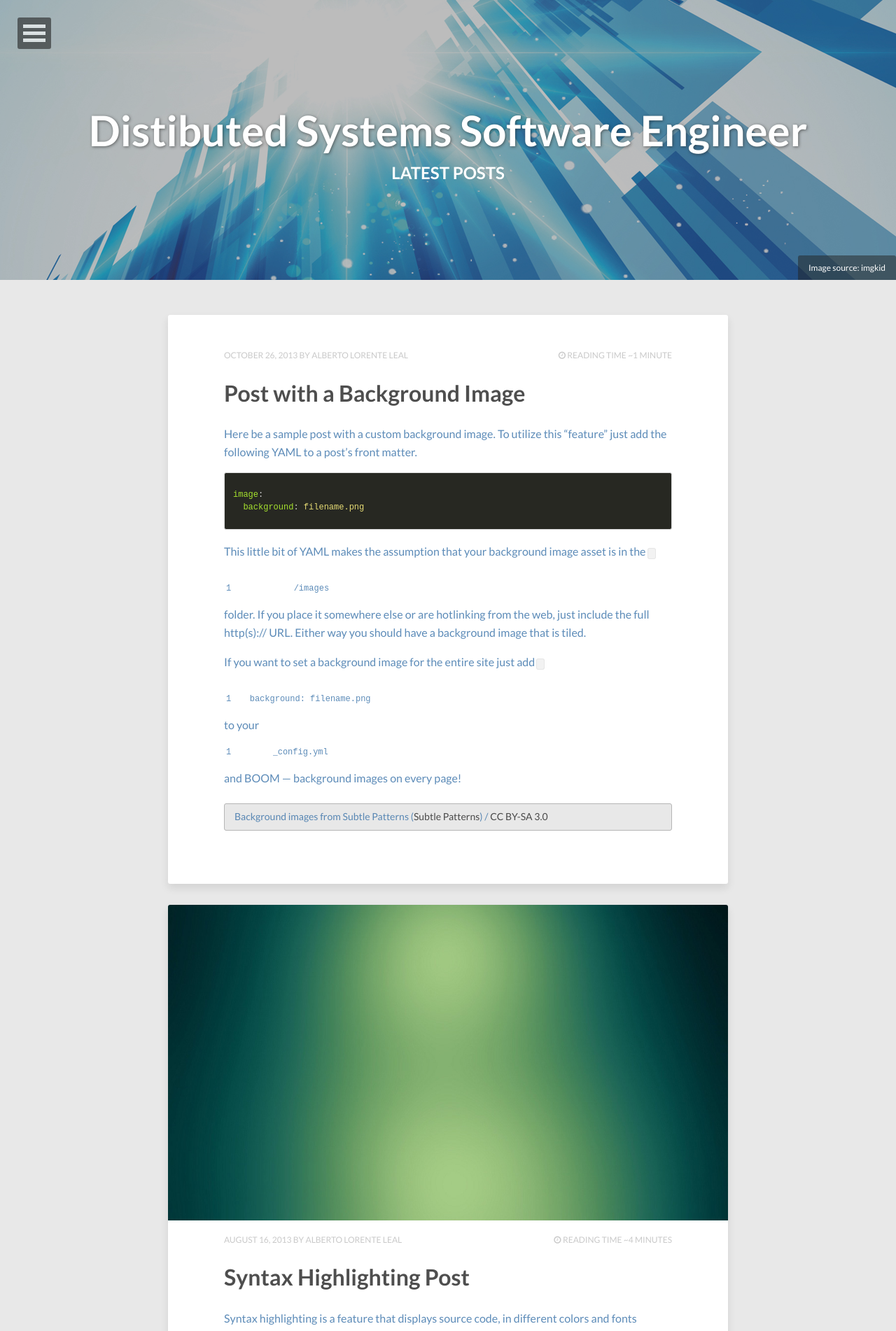
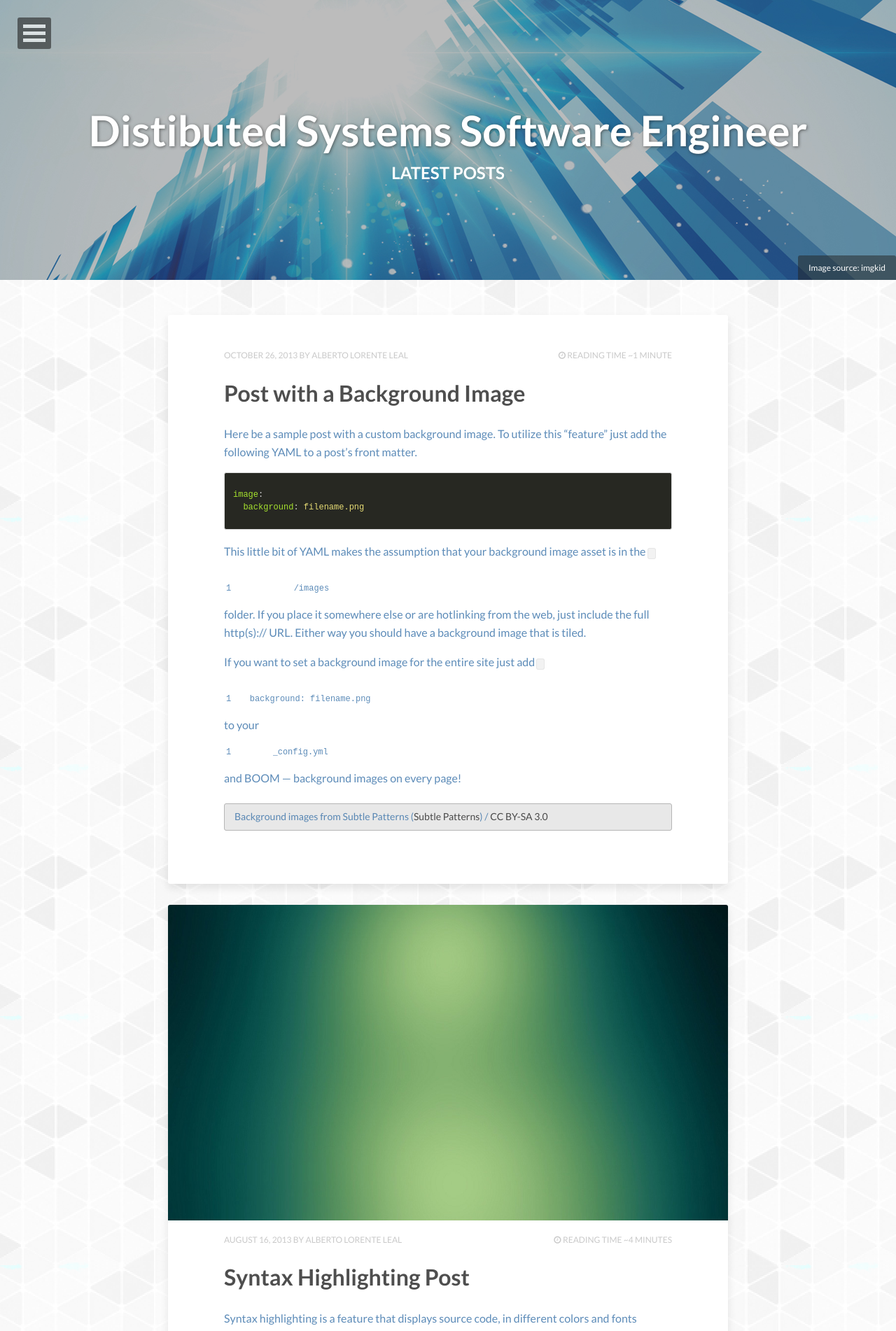
Before and after one commit to alorlea/alorlea.github.io, a Jekyll site: the page built from index.html, in a window 1280 px wide. Shown: the top 1902 px of the page at 70% size. Built offline with Jekyll 4.4.1, drawn with Linux system fonts in a browser that asks for light colours; nearby versions of some CDN libraries; the list of posts is cut into pages by our own code.

Commit message:
playing around with the theme

```diff
--- a/_config.yml
+++ b/_config.yml
@@ -26,7 +26,7 @@ owner:
   google_plus:
 
 # Background image to be tiled on all pages
-background:
+background: gplaypattern2X.png
 
 # Analytics and webmaster tools stuff goes here
 google_analytics:
```
Also changed, not shown: images/gplaypattern.png (added), images/gplaypattern2X.png (added), 2 other files.
